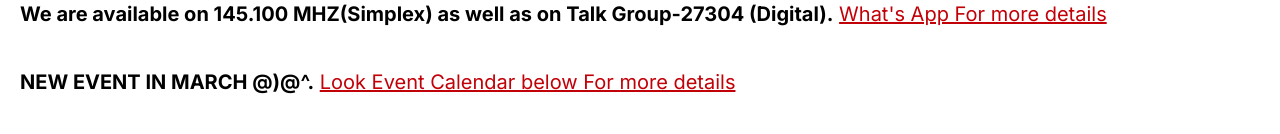
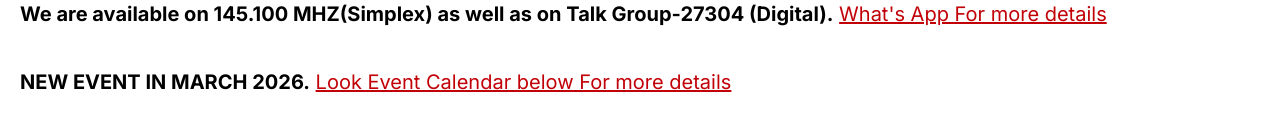
Before and after one commit to sorapatna/SORA-WEBSITE, a Next.js app: page / in a window 1280 px wide. Shown: the part 120-254 px from the top of the page. Built offline with nearby package versions, Linux system fonts and the light colour scheme.

Commit message:
Update Alert-2.tsx

```diff
--- a/components/Alert-2.tsx
+++ b/components/Alert-2.tsx
@@ -8,7 +8,7 @@ export default function EVENTALERT  ()  {
       )}
     >
         <>
-            <strong>NEW EVENT IN MARCH @)@^.</strong>{' '}
+            <strong>NEW EVENT IN MARCH 2026.</strong>{' '}
             <a
                 href={`https://wa.me/+918578003221`}
                 target="_blank" rel="noopener noreferrer"
```
